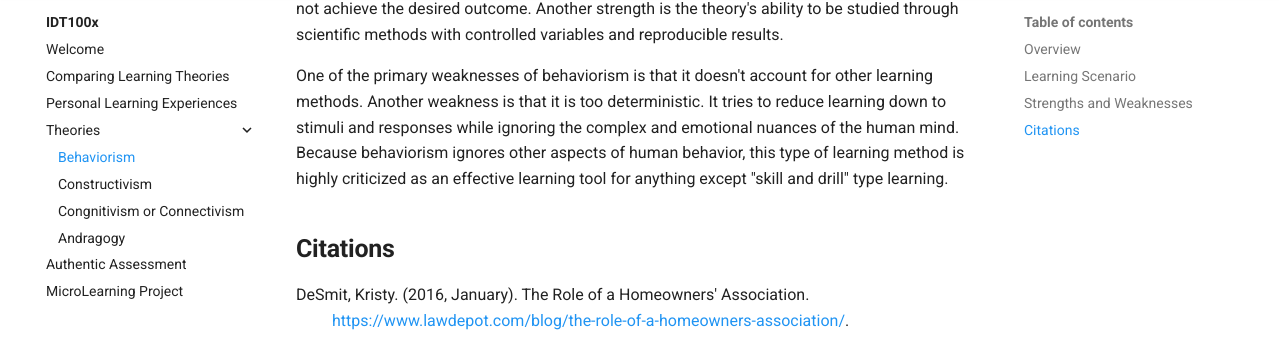
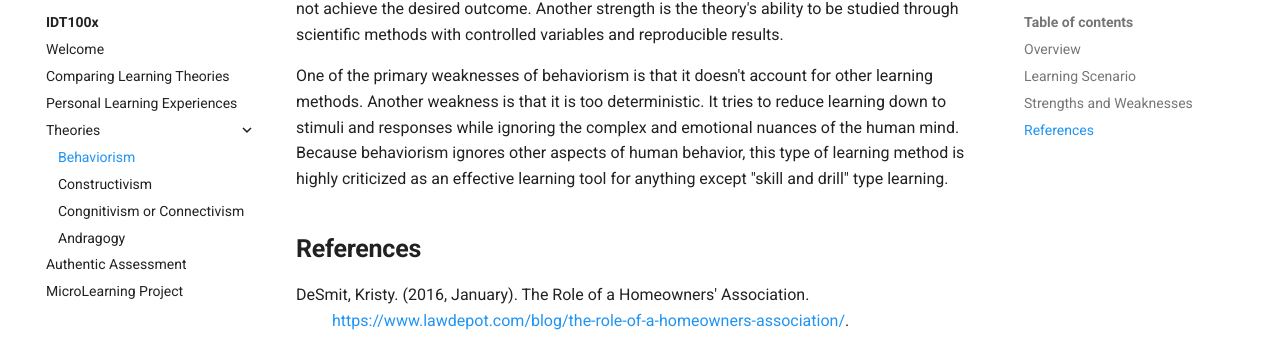
Before and after one commit to schwennjr/IDT, an MkDocs documentation site: the page built from docs/idt100x/theories/behaviorism.md, in a window 1280 px wide and 900 px high, scrolled down 1876 px. Shown: the part 107-454 px from the top of the window. Built offline with MkDocs 1.6.1 and Material for MkDocs 9.7.7, drawn with Linux system fonts in a browser that asks for light colours.

Commit message:
wk2 assignment - changed citations to references

```diff
--- a/docs/idt100x/theories/behaviorism.md
+++ b/docs/idt100x/theories/behaviorism.md
@@ -27,7 +27,7 @@ If the homeowner continues with the undesired behavior, the board will change th
 Like all things, behaviorism has its strengths and weaknesses. First, behaviorism can be observed through responses to stimuli making it quantifiable. This observability makes it easier for the person providing the stimuli to review the response and implement other actions if it did not achieve the desired outcome. Another strength is the theory's ability to be studied through scientific methods with controlled variables and reproducible results.
 
 One of the primary weaknesses of behaviorism is that it doesn't account for other learning methods. Another weakness is that it is too deterministic. It tries to reduce learning down to stimuli and responses while ignoring the complex and emotional nuances of the human mind. Because behaviorism ignores other aspects of human behavior, this type of learning method is highly criticized as an effective learning tool for anything except "skill and drill" type learning.
-## **Citations**
+## **References**
 <p style="padding-left: 36px; text-indent: -36px;">DeSmit, Kristy. (2016, January). The Role of a Homeowners' Association. <a href="https://www.lawdepot.com/blog/the-role-of-a-homeowners-association/" target="_blank">https://www.lawdepot.com/blog/the-role-of-a-homeowners-association/</a>.</p>
 
 <p style="padding-left: 36px; text-indent: -36px;">Dumper, K., Jenkins, W., Lacombe, A., Lovett, M., Perimutter, M. (n.d.). Chapter 6: Learning. A Short History of Behaviorism. Retrieved from <a href="https://opentext.wsu.edu/psych105/chapter/6-2-a-short-history-of-learning-and-behaviorism/" target="_blank">https://opentext.wsu.edu/psych105/chapter/6-2-a-short-history-of-learning-and-behaviorism/</a>.</p>
```
